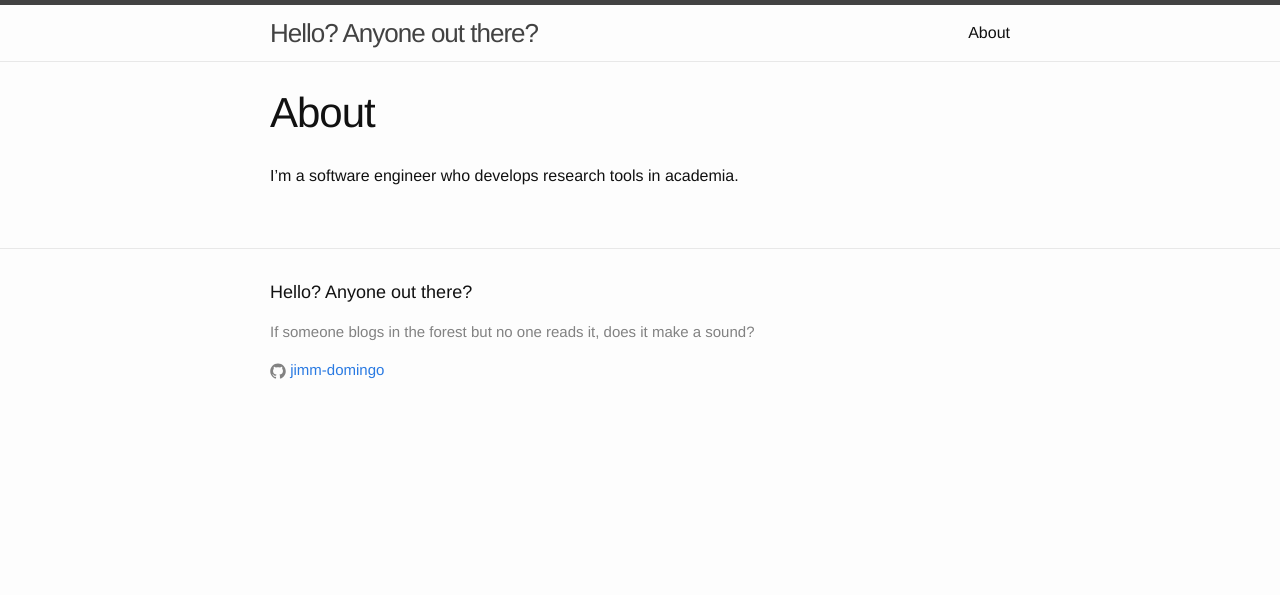
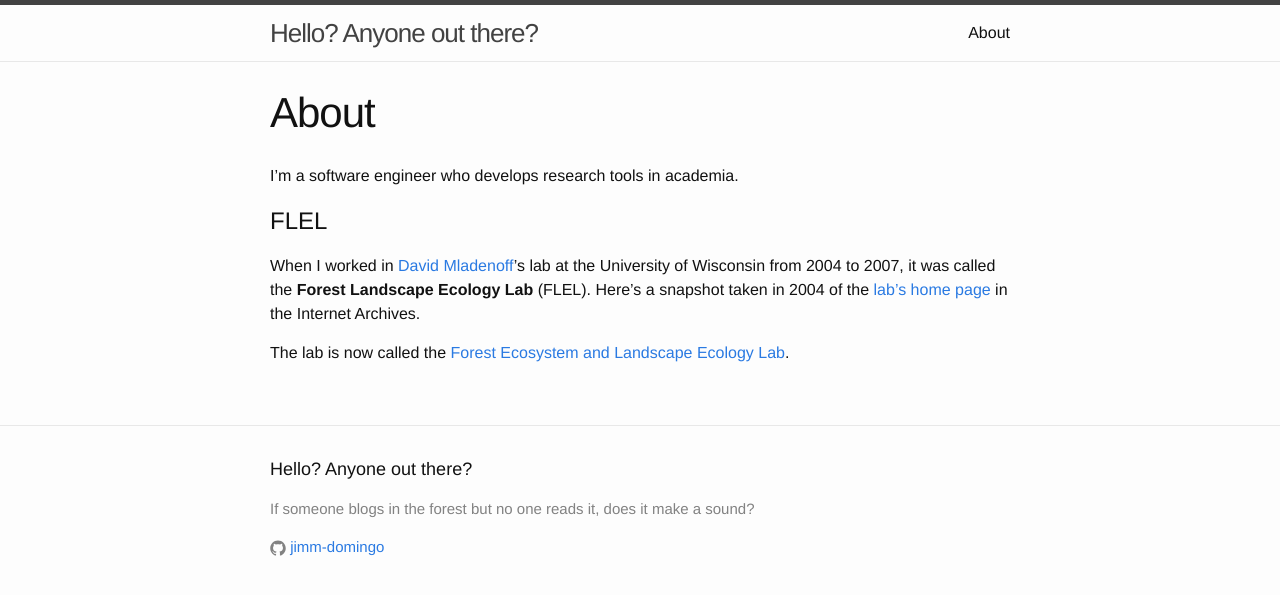
Before and after one commit to jimm-domingo/jimm-domingo.github.io, a Jekyll site: the page built from about.md, in a window 1280 px wide. Shown: the top 595 px of the page. Built offline with Jekyll 4.4.1, drawn with Linux system fonts in a browser that asks for light colours.

Commit message:
FLEL info on About page so posts can link to it

```diff
--- a/about.md
+++ b/about.md
@@ -5,3 +5,15 @@ permalink: /about/
 ---
 
 I'm a software engineer who develops research tools in academia.
+
+
+# FLEL
+
+When I worked in [David Mladenoff][DM]'s lab at the University of Wisconsin from 2004 to 2007, it was called the __Forest Landscape Ecology Lab__ (FLEL).
+Here's a snapshot taken in 2004 of the [lab's home page][FLEL] in the Internet Archives.
+
+The lab is now called the [Forest Ecosystem and Landscape Ecology Lab][FELE].
+
+[DM]: http://forestandwildlifeecology.wisc.edu/mladenoff-david-current-faculty-profile
+[FLEL]: https://web.archive.org/web/20040518212354/http://flel.forest.wisc.edu/
+[FELE]: http://labs.russell.wisc.edu/landscape/
```
Also changed, not shown: _posts/2016-06-20-LEI-3-util-lib.md (+2 -7 lines).
